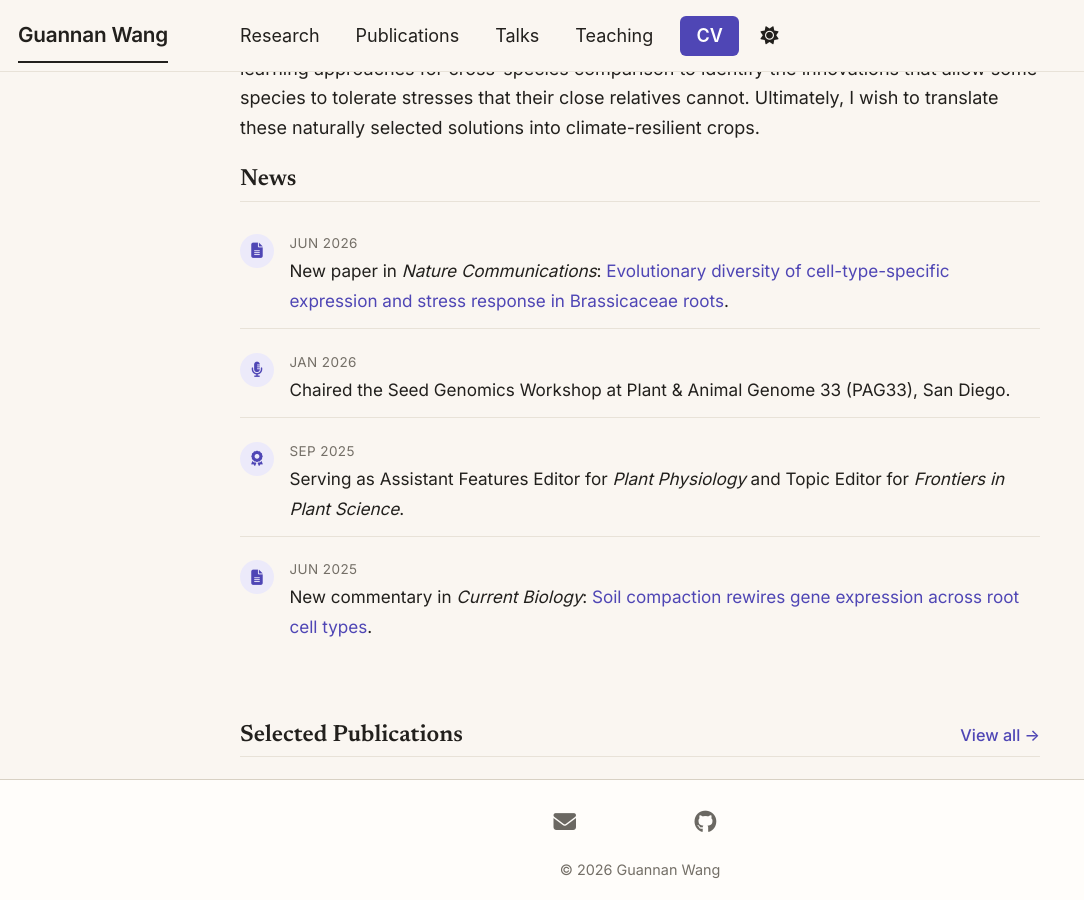
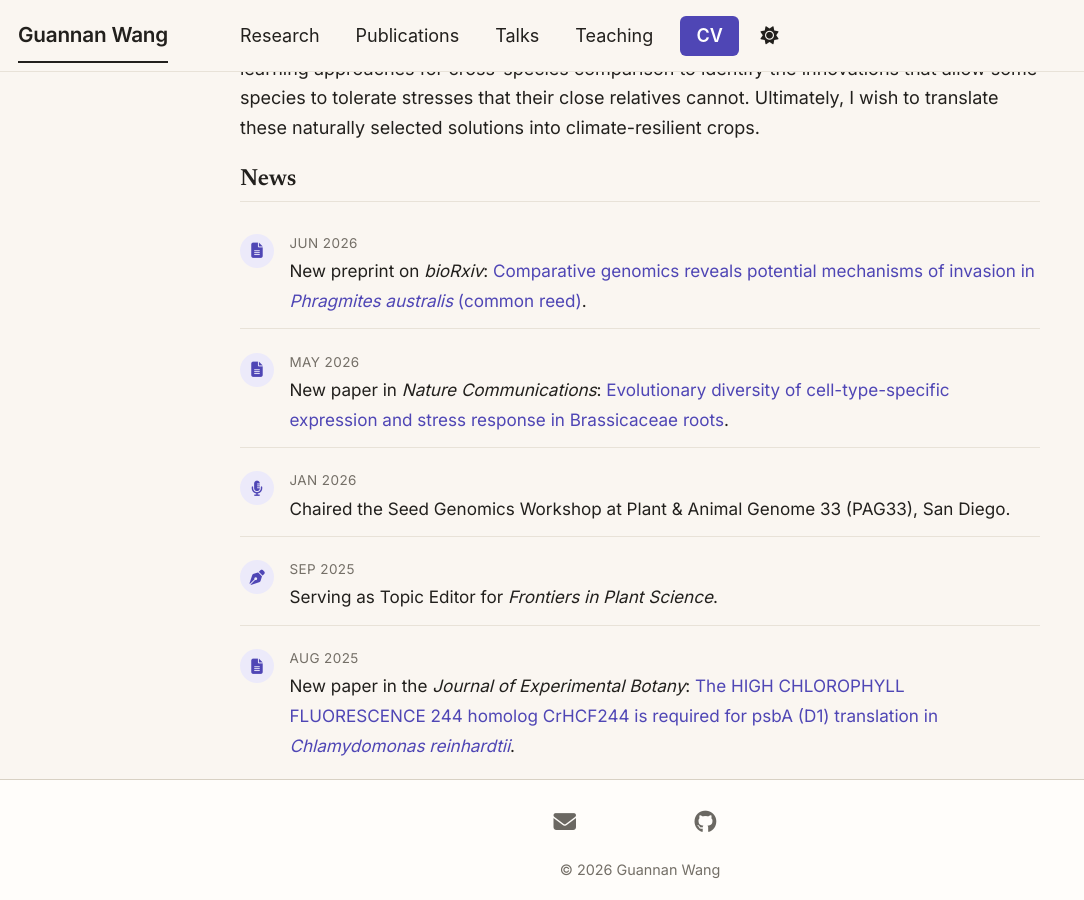
Before and after one commit to Guannan-Wang/guannan-wang.github.io, a Jekyll site: the page built from _pages/about.md, in a window 1280 px wide and 900 px high, scrolled down 813 px. Shown: the whole window, without its empty margins (0-1084 px from the left). Built offline with Jekyll 4.4.1, drawn with Linux system fonts in a browser that asks for light colours; a style sheet for code colours, icons or effects is not loaded.

Commit message:
content: add publications to news feed; service icon

```diff
--- a/_data/news.yml
+++ b/_data/news.yml
@@ -3,27 +3,40 @@
 # HOW TO EDIT (no coding needed):
 #   Each item is one "- date:" block with three fields:
 #     date:  YYYY-MM-DD  (controls order; only the month + year are shown)
-#     type:  paper | talk | award   (chooses the icon; anything else = a star)
+#     type:  paper | talk | award | service  (chooses the icon; anything else = a star)
 #     text:  the message. Markdown works — *italics* and [links](https://...).
-#   Add an item: copy a block to the top and edit it.
+#   Add an item: copy a block and edit it (order doesn't matter — sorted by date).
 #   Remove an item: delete its block.
 #   Keep the 2-space indentation exactly as shown.
-#
-# NOTE: the dates below are approximate starter entries — adjust to the real
-# dates, and add/remove items as things happen.
 # ============================================================================
-- date: 2026-06-01
+- date: 2026-06-15
+  type: paper
+  text: "New preprint on *bioRxiv*: [Comparative genomics reveals potential mechanisms of invasion in *Phragmites australis* (common reed)](https://doi.org/10.64898/2026.06.12.731924)."
+
+- date: 2026-05-20
   type: paper
   text: "New paper in *Nature Communications*: [Evolutionary diversity of cell-type-specific expression and stress response in Brassicaceae roots](https://doi.org/10.1038/s41467-026-73270-2)."
 
-- date: 2026-01-15
+- date: 2026-01-12
   type: talk
   text: "Chaired the Seed Genomics Workshop at Plant & Animal Genome 33 (PAG33), San Diego."
 
 - date: 2025-09-01
-  type: award
-  text: "Serving as Assistant Features Editor for *Plant Physiology* and Topic Editor for *Frontiers in Plant Science*."
+  type: service
+  text: "Serving as Topic Editor for *Frontiers in Plant Science*."
 
-- date: 2025-06-01
+- date: 2025-08-14
+  type: paper
+  text: "New paper in the *Journal of Experimental Botany*: [The HIGH CHLOROPHYLL FLUORESCENCE 244 homolog CrHCF244 is required for psbA (D1) translation in *Chlamydomonas reinhardtii*](https://doi.org/10.1093/jxb/eraf362)."
+
+- date: 2025-07-25
+  type: paper
+  text: "New paper in *Science of the Total Environment*: [Transcriptome responses of two *Halophila stipulacea* seagrass populations to thermal and nutrient stressors](https://doi.org/10.1016/j.scitotenv.2025.179623)."
+
+- date: 2025-07-21
   type: paper
   text: "New commentary in *Current Biology*: [Soil compaction rewires gene expression across root cell types](https://doi.org/10.1016/j.cub.2025.06.009)."
+
+- date: 2025-01-01
+  type: service
+  text: "Serving as Assistant Features Editor for *Plant Physiology*."
--- a/_includes/news.html
+++ b/_includes/news.html
@@ -13,7 +13,7 @@
       {% for item in items limit: 5 %}
         <li class="news__item">
           <span class="news__icon news__icon--{{ item.type | default: 'news' }}" aria-hidden="true">
-            <i class="{% case item.type %}{% when 'paper' %}fa-solid fa-file-lines{% when 'talk' %}fa-solid fa-microphone-lines{% when 'award' %}fa-solid fa-award{% else %}fa-solid fa-star{% endcase %}"></i>
+            <i class="{% case item.type %}{% when 'paper' %}fa-solid fa-file-lines{% when 'talk' %}fa-solid fa-microphone-lines{% when 'award' %}fa-solid fa-award{% when 'service' %}fa-solid fa-pen-nib{% else %}fa-solid fa-star{% endcase %}"></i>
           </span>
           <div class="news__body">
             <span class="news__date">{{ item.date | date: "%b %Y" }}</span>
```
